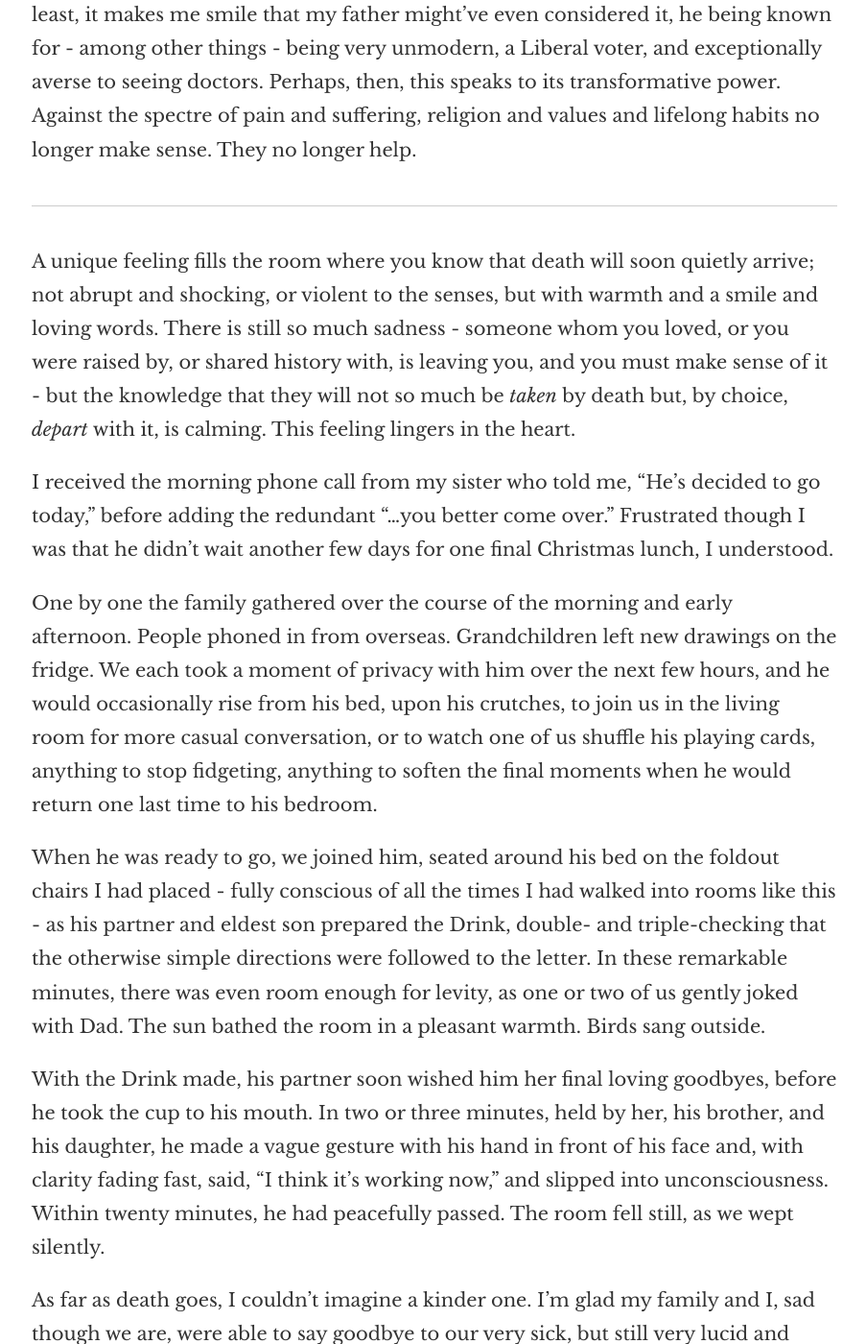
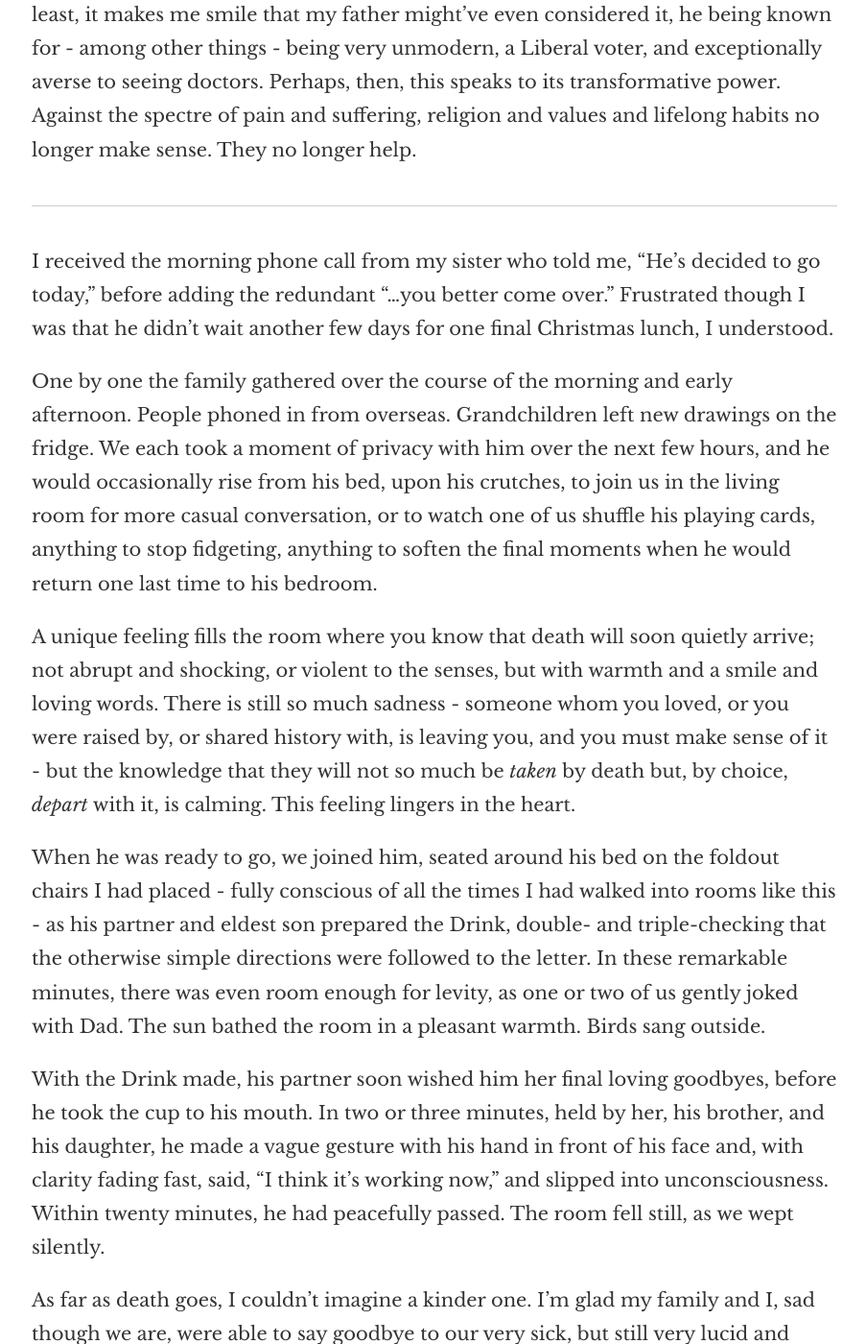
Before and after one commit to gitsit/rzrecord, a Jekyll site: the page built from _posts/2021-01-12-the-time-of-death.md, in a window 1280 px wide and 1400 px high, scrolled down 2078 px. Shown: the whole window at 96% size, without its empty margins (187-1090 px from the left). Built offline with Jekyll 4.4.1, drawn with Linux system fonts in a browser that asks for light colours; nearby versions of some CDN libraries.

Commit message:
moved a paragraph

```diff
--- a/_posts/2021-01-12-the-time-of-death.md
+++ b/_posts/2021-01-12-the-time-of-death.md
@@ -24,11 +24,11 @@ Now having witnessed this past December the assisted-death of my father, I can s
 
 ****
 
-A unique feeling fills the room where you know that death will soon quietly arrive; not abrupt and shocking, or violent to the senses, but with warmth and a smile and loving words. There is still so much sadness - someone whom you loved, or you were raised by, or shared history with, is leaving you, and you must make sense of it - but the knowledge that they will not so much be *taken* by death but, by choice, *depart* with it, is calming. This feeling lingers in the heart.
-
 I received the morning phone call from my sister who told me, "He's decided to go today," before adding the redundant "...you better come over." Frustrated though I was that he didn't wait another few days for one final Christmas lunch, I understood.
 
 One by one the family gathered over the course of the morning and early afternoon. People phoned in from overseas. Grandchildren left new drawings on the fridge. We each took a moment of privacy with him over the next few hours, and he would occasionally rise from his bed, upon his crutches, to join us in the living room for more casual conversation, or to watch one of us shuffle his playing cards, anything to stop fidgeting, anything to soften the final moments when he would return one last time to his bedroom.
+
+A unique feeling fills the room where you know that death will soon quietly arrive; not abrupt and shocking, or violent to the senses, but with warmth and a smile and loving words. There is still so much sadness - someone whom you loved, or you were raised by, or shared history with, is leaving you, and you must make sense of it - but the knowledge that they will not so much be *taken* by death but, by choice, *depart* with it, is calming. This feeling lingers in the heart.
 
 When he was ready to go, we joined him, seated around his bed on the foldout chairs I had placed - fully conscious of all the times I had walked into rooms like this - as his partner and eldest son prepared the Drink, double- and triple-checking that the otherwise simple directions were followed to the letter. In these remarkable minutes, there was even room enough for levity, as one or two of us gently joked with Dad. The sun bathed the room in a pleasant warmth. Birds sang outside.
 
```
